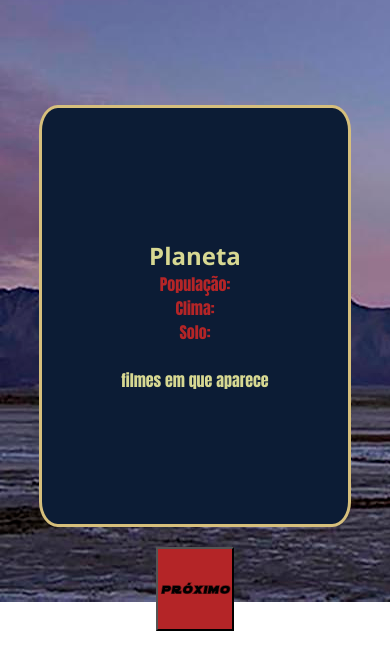
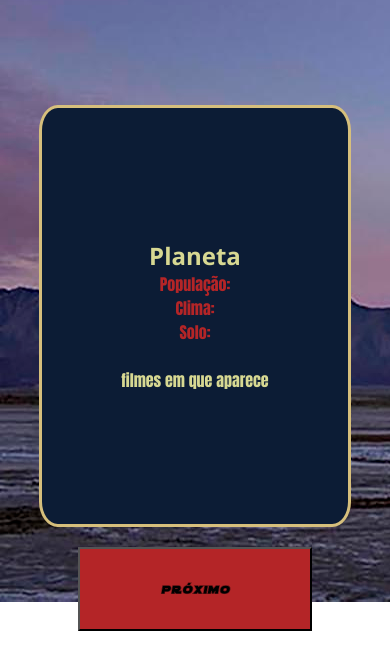
Before and after one commit to andreleecoder/swplanets, a plain HTML site: page index.html in a window 390 px wide. Shown: the part 91-760 px from the top of the page. Drawn offline with nearby package versions, Linux system fonts and the light colour scheme.

Commit message:
i've insert a media query on button

```diff
--- a/app.css
+++ b/app.css
@@ -61,5 +61,8 @@ button{
 
 
     @media screen and (max-width: 750px){
+        button{
+            width: 60vw;}
         .infobox {
-            width: 80vw;} }
+            width: 80vw;}
+        }
```
